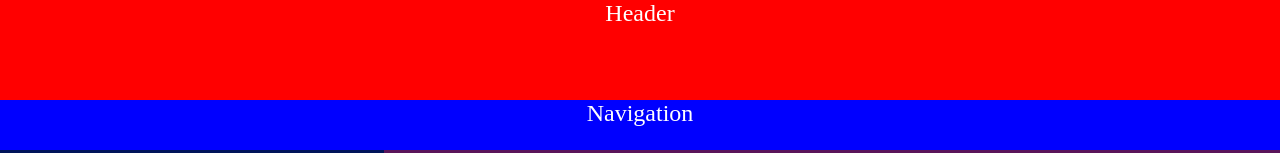
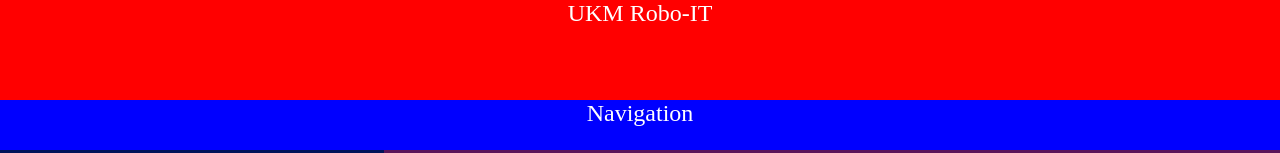
Before and after one commit to sayvinzu/robo-it, a plain HTML site: page coba.html in a window 1280 px wide. Shown: the top 153 px of the page. Drawn offline with Linux system fonts and the light colour scheme.

Commit message:
ganti header

```diff
--- a/coba.html
+++ b/coba.html
@@ -6,7 +6,7 @@
 </head>
 <body>
 
-	<header>Header</header>
+	<header>UKM Robo-IT</header>
 	<nav>Navigation</nav>
 	<aside>Sidbar</aside>
 	<article>isi artikel</article>
```
